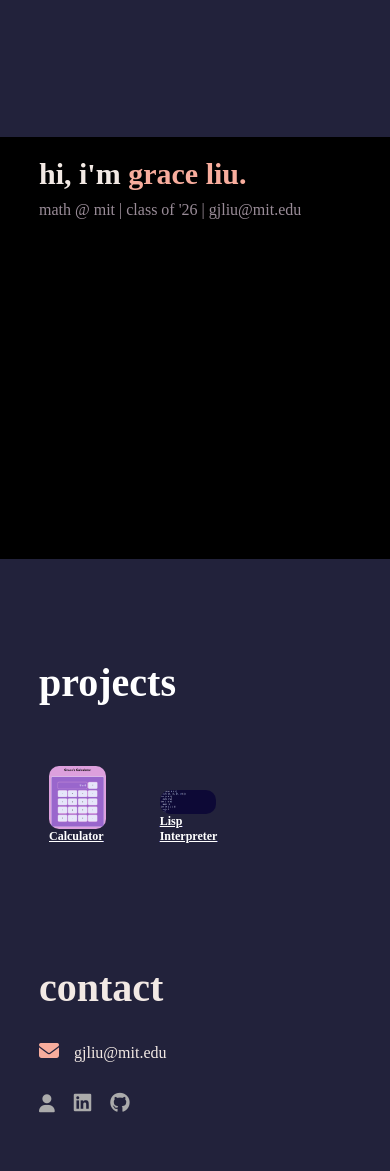
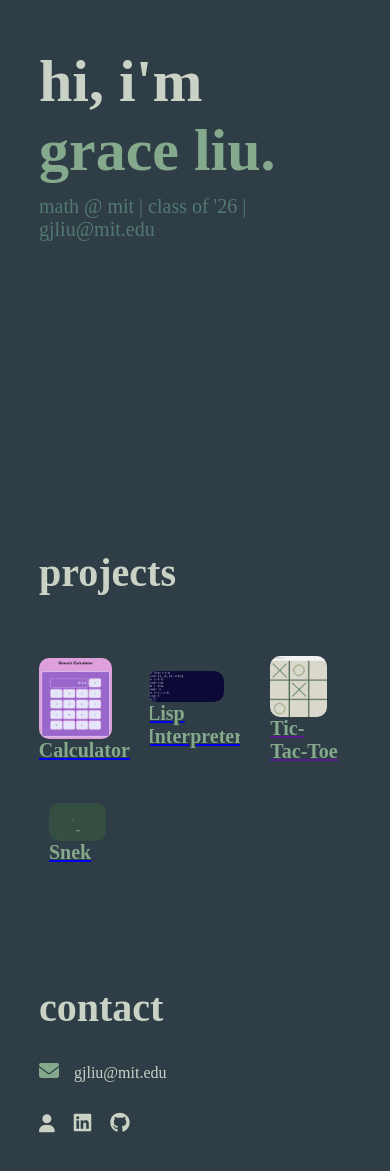
Before and after one commit to Grace0124/personal_portfolio, a plain HTML site: page index.html in a window 390 px wide. Shown: the part 253-1424 px from the top of the page. Drawn offline with Linux system fonts and the light colour scheme.

Commit message:
updated portfolio

```diff
--- a/index.html
+++ b/index.html
@@ -31,6 +31,12 @@
                     <a href="https://github.com/Grace0124/LISP"><img src="images/lisp.png"><h3>Lisp Interpreter</h3></a>
 
                 </div>
+                <div class="work">
+                    <a href=""><img src="images/tictactoe.png"><h3>Tic-Tac-Toe</h3></a>
+                </div>
+                <div class="work">
+                    <a href="https://github.com/Grace0124/snek"><img src="images/snek.png"><h3>Snek</h3></a>
+                </div>
             </div>
         </div>
     </div>
--- a/style.css
+++ b/style.css
@@ -1,4 +1,14 @@
+:root {
+
+    --very-light-green: #cad2c5;
+    --light-green: #84a98c;
+    --medium-green: #52796f;
+    --dark-green: #354f52;
+    --very-dark-green: #2f3e46;
+}
+
 *{
+    background: var(--very-dark-green);
     margin: 0;
     padding: 0;
     font-family: 'Times New Roman', Times, serif;
@@ -9,8 +19,7 @@ html {
     scroll-behavior: smooth;
 }
 body {
-    background: #22223b;
-    color: #f2e9e4;
+    color: var(--very-light-green);
 }
 
 .container {
@@ -38,17 +47,17 @@ body {
 
 .header-text p {
     margin-top: 10px;
-    color: #9a8c98;
+    color: var(--medium-green);
 }
 
 .header-text h1 span {
-    color: #f8ad9d;
+    color: var(--light-green);
 }
 
 /* ----------- portfolio ---------- */
 #portfolio {
     padding: 50px 0;
-    color: white;
+    color: var(--very-light-green);
 }
 
 .work-list {
@@ -64,8 +73,7 @@ body {
     overflow: hidden;
     display: flex;
     justify-content: center;
-    align-items: end;
-    color: white;
+    align-items: center;
     padding: 10px;
 }
 
@@ -77,15 +85,14 @@ body {
 }
 
 .work h3 {
-    color: white;
-    text-decoration: underline;
-    font-size: 12px;
+    color: var(--light-green);
+    font-size: 20px;
     justify-items: center;
     align-items: center;
 }
 
 .work:hover img {
-    transform: translateY(-5px)
+    transform: translateY(-8px)
 }
 
 
@@ -96,7 +103,7 @@ body {
 }
 
 .contact-left p i {
-    color: #f8ad9d;
+    color: var(--light-green);
     margin-right: 15px;
     font-size: 20px;
 }
@@ -109,14 +116,14 @@ body {
     text-decoration: none;
     font-size: 20px;
     margin-right: 15px;
-    color: #ababab;
+    color: var(--very-light-green);
     display: inline-block;
     transition: transform 0.5s;
     margin-bottom: 100px;
 }
 
 .social-icons a:hover {
-    color: #f8ad9d;
+    color: var(--very-light-green);
     transform: translateY(-5px)
 }
 
@@ -126,58 +133,6 @@ body {
     text-decoration: none;
 }
 
-nav .fas {
-    display: none;
-}
-
-/* ------------- css for small screen ---------- */
-@media only screen and (max-width: 600px) {
-    *{
-        max-width: 600px;
-    }
-
-    #header {
-        background: black;
-    }
-
-
-    .header-text {
-        margin-top: 100%;
-        font-size: 16px;
-    }
-
-    .header-text h1 {
-        font-size: 30px;
-    }
-
-    nav .fas {
-        display: block;
-        font-size: 25px;
-    }
-
-    nav ul {
-        background: #ff004f;
-        position: fixed;
-        top: 0;
-        right: -200px;
-        width: 200px;
-        height: 100vh;
-        padding-top: 50px;
-        z-index: 2;
-        transition: 0.5s;
-    }
-
-    nav ul li {
-        display: block;
-        margin: 25px;
-    }
-
-    nav ul .fas {
-        position: absolute;
-        top: 25px;
-        left: 25px;
-        cursor: pointer;
-    }
 
     .sub-title {
         font-size: 40px;
```
Also changed, not shown: images/background.jpg (deleted), images/snek.png (added), images/tictactoe.png (added).
